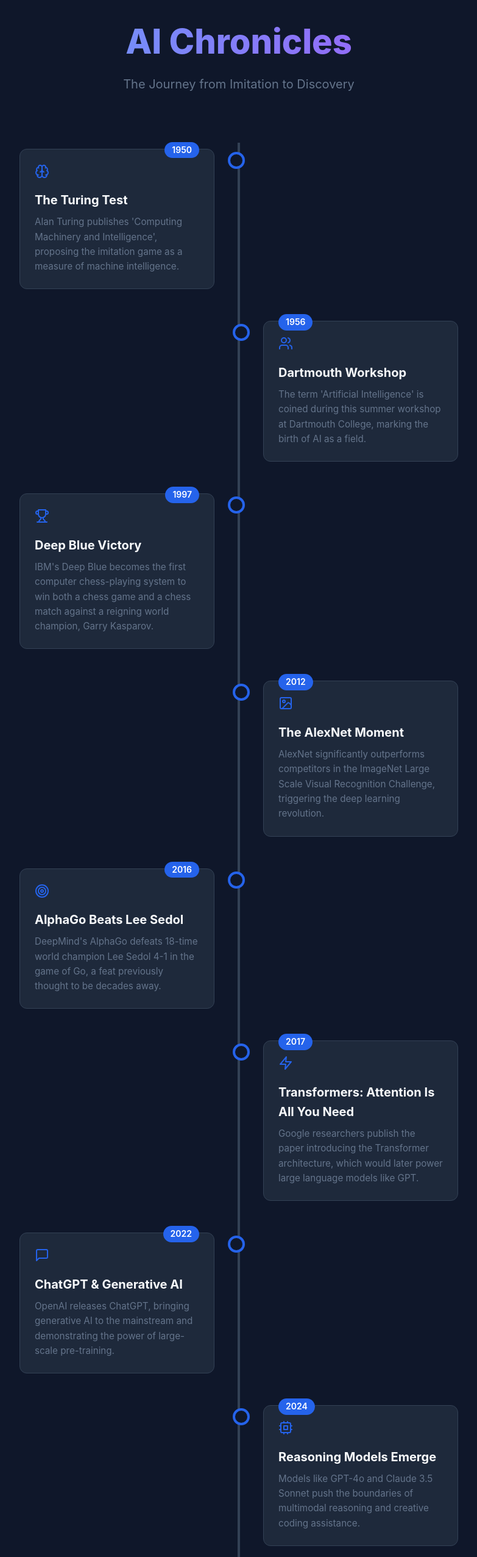
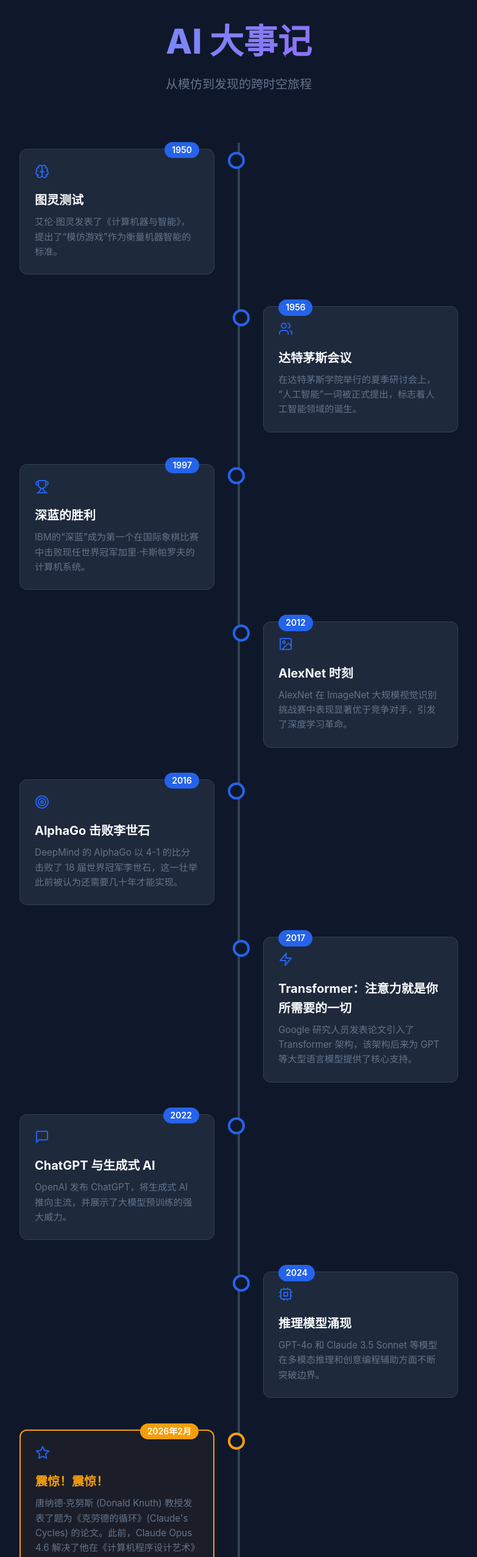
Before and after one commit to picasso250/ai-chronicles, a React (Vite) app: page / in a window 1280 px wide. Shown: the part 40-2593 px from the top of the page at 61% size, without its empty margins (248-1031 px from the left). Built offline with nearby package versions, Linux system fonts and the light colour scheme.

Commit message:
feat: localize content to Chinese

```diff
--- a/index.html
+++ b/index.html
@@ -1,10 +1,10 @@
 <!DOCTYPE html>
-<html lang="en">
+<html lang="zh-CN">
   <head>
     <meta charset="UTF-8" />
     <link rel="icon" type="image/svg+xml" href="/vite.svg" />
     <meta name="viewport" content="width=device-width, initial-scale=1.0" />
-    <title>AI Chronicles: Major Milestones</title>
+    <title>AI 大事记：重大里程碑</title>
   </head>
   <body>
     <div id="root"></div>
--- a/src/App.jsx
+++ b/src/App.jsx
@@ -18,8 +18,8 @@
   return (
     <div className="container">
       <header className="header">
-        <h1>AI Chronicles</h1>
-        <p className="subtitle">The Journey from Imitation to Discovery</p>
+        <h1>AI 大事记</h1>
+        <p className="subtitle">从模仿到发现的跨时空旅程</p>
       </header>
 
       <div className="timeline">
--- a/src/data.js
+++ b/src/data.js
@@ -1,57 +1,57 @@
 export const milestones = [
   {
     year: "1950",
-    title: "The Turing Test",
-    description: "Alan Turing publishes 'Computing Machinery and Intelligence', proposing the imitation game as a measure of machine intelligence.",
+    title: "图灵测试",
+    description: "艾伦·图灵发表了《计算机器与智能》，提出了“模仿游戏”作为衡量机器智能的标准。",
     icon: "brain"
   },
   {
     year: "1956",
-    title: "Dartmouth Workshop",
-    description: "The term 'Artificial Intelligence' is coined during this summer workshop at Dartmouth College, marking the birth of AI as a field.",
+    title: "达特茅斯会议",
+    description: "在达特茅斯学院举行的夏季研讨会上，“人工智能”一词被正式提出，标志着人工智能领域的诞生。",
     icon: "users"
   },
   {
     year: "1997",
-    title: "Deep Blue Victory",
-    description: "IBM's Deep Blue becomes the first computer chess-playing system to win both a chess game and a chess match against a reigning world champion, Garry Kasparov.",
+    title: "深蓝的胜利",
+    description: "IBM的“深蓝”成为第一个在国际象棋比赛中击败现任世界冠军加里·卡斯帕罗夫的计算机系统。",
     icon: "trophy"
   },
   {
     year: "2012",
-    title: "The AlexNet Moment",
-    description: "AlexNet significantly outperforms competitors in the ImageNet Large Scale Visual Recognition Challenge, triggering the deep learning revolution.",
+    title: "AlexNet 时刻",
+    description: "AlexNet 在 ImageNet 大规模视觉识别挑战赛中表现显著优于竞争对手，引发了深度学习革命。",
     icon: "image"
   },
   {
     year: "2016",
-    title: "AlphaGo Beats Lee Sedol",
-    description: "DeepMind's AlphaGo defeats 18-time world champion Lee Sedol 4-1 in the game of Go, a feat previously thought to be decades away.",
+    title: "AlphaGo 击败李世石",
+    description: "DeepMind 的 AlphaGo 以 4-1 的比分击败了 18 届世界冠军李世石，这一壮举此前被认为还需要几十年才能实现。",
     icon: "target"
   },
   {
     year: "2017",
-    title: "Transformers: Attention Is All You Need",
-    description: "Google researchers publish the paper introducing the Transformer architecture, which would later power large language models like GPT.",
+    title: "Transformer：注意力就是你所需要的一切",
+    description: "Google 研究人员发表论文引入了 Transformer 架构，该架构后来为 GPT 等大型语言模型提供了核心支持。",
     icon: "zap"
   },
   {
     year: "2022",
-    title: "ChatGPT & Generative AI",
-    description: "OpenAI releases ChatGPT, bringing generative AI to the mainstream and demonstrating the power of large-scale pre-training.",
+    title: "ChatGPT 与生成式 AI",
+    description: "OpenAI 发布 ChatGPT，将生成式 AI 推向主流，并展示了大模型预训练的强大威力。",
     icon: "message-square"
   },
   {
     year: "2024",
-    title: "Reasoning Models Emerge",
-    description: "Models like GPT-4o and Claude 3.5 Sonnet push the boundaries of multimodal reasoning and creative coding assistance.",
+    title: "推理模型涌现",
+    description: "GPT-4o 和 Claude 3.5 Sonnet 等模型在多模态推理和创意编程辅助方面不断突破边界。",
     icon: "cpu"
   },
   {
-    year: "Feb 2026",
-    title: "Shock! Shock!",
-    description: "Prof. Donald Knuth publishes a paper titled 'Claude's Cycles' after Claude Opus 4.6 solves a graph decomposition conjecture from TAOCP that he'd worked on for weeks.",
-    details: "Knuth's paper begins with 'Shock! Shock!' and notes that Claude found the solution in 31 explorations (~1 hour). He famously stated: 'It seems I'll have to revise my opinions about generative AI one of these days.'",
+    year: "2026年2月",
+    title: "震惊！震惊！",
+    description: "唐纳德·克努斯 (Donald Knuth) 教授发表了题为《克劳德的循环》(Claude's Cycles) 的论文。此前，Claude Opus 4.6 解决了他在《计算机程序设计艺术》(TAOCP) 中研究了数周的一个图分解猜想。",
+    details: "克努斯的论文以“震惊！震惊！”开头，并指出 Claude 仅用了 31 次探索（约 1 小时）就找到了答案。他留下了一句名言：“看来我总有一天得修正我对‘生成式 AI’的看法了。”",
     icon: "star",
     highlight: true
   }
```
Also changed, not shown: ai-chronicles-zh-result.png (added).
